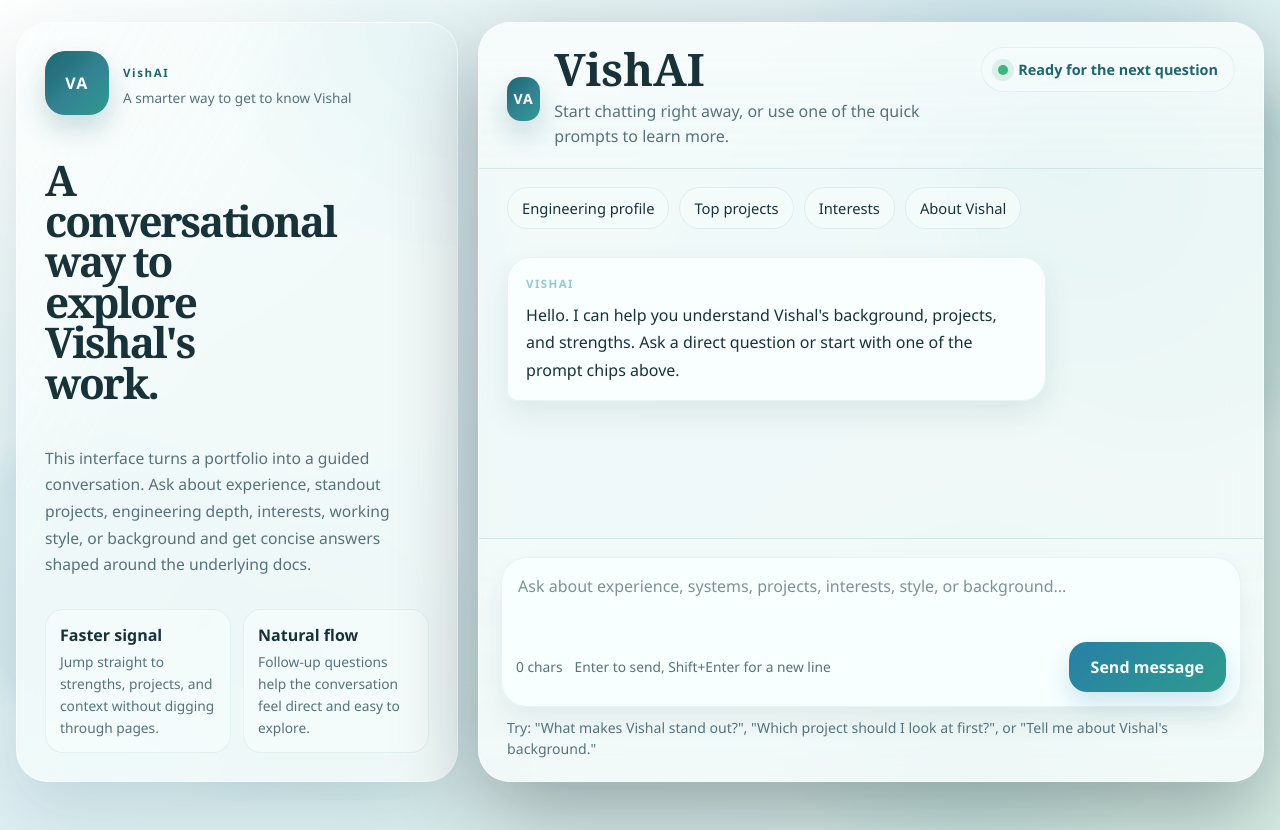
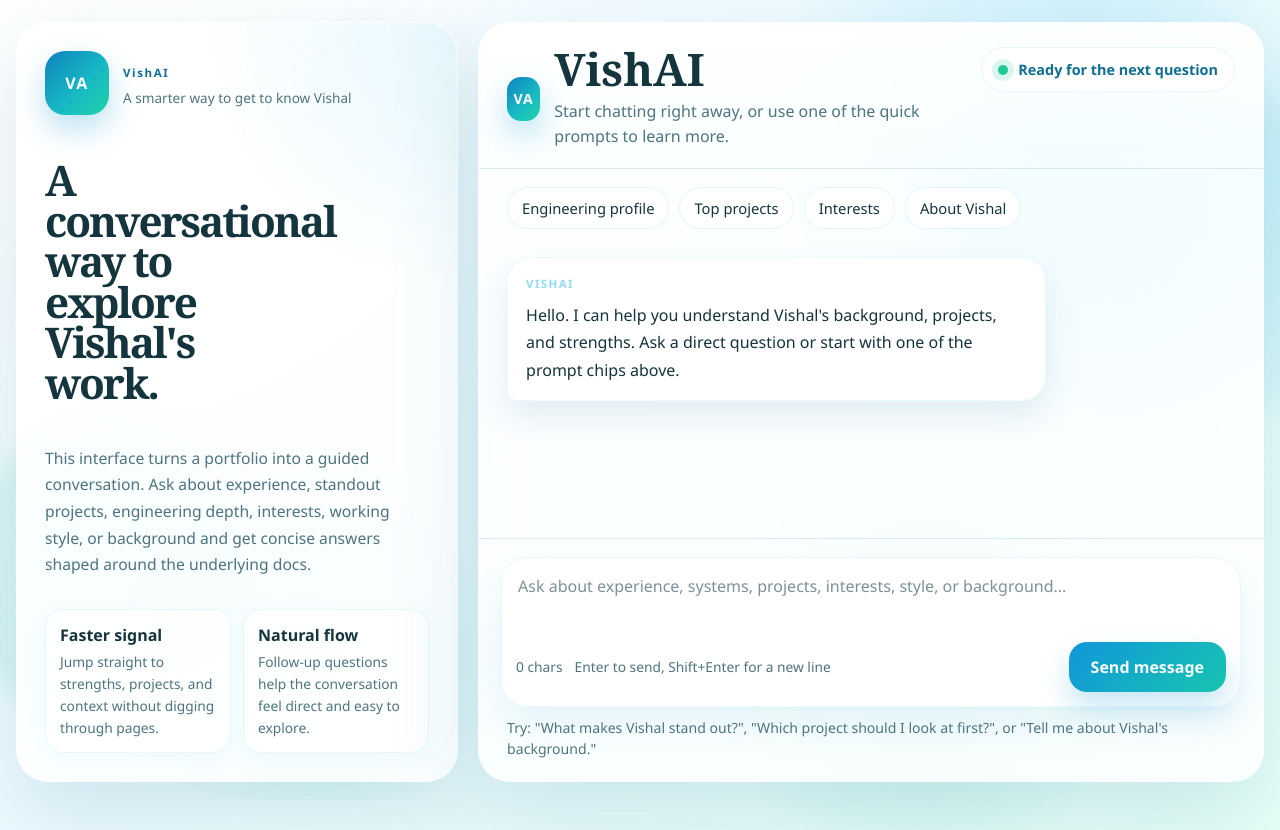
Before and after one commit to Vtestcode/VishAI, a FastAPI app: page / in a window 1280 px wide. Run offline with FastAPI, Linux system fonts and the light colour scheme.

Commit message:
Brighten UI with vibrant blue green palette

```diff
--- a/static/styles.css
+++ b/static/styles.css
@@ -1,20 +1,20 @@
 :root {
-  --bg: #edf7f8;
-  --paper: rgba(244, 252, 251, 0.82);
-  --paper-strong: rgba(248, 255, 255, 0.94);
-  --paper-soft: rgba(239, 251, 248, 0.64);
-  --ink: #18323a;
-  --muted: #56737a;
-  --line: rgba(34, 109, 120, 0.14);
-  --gold: #2e9b8f;
-  --gold-soft: #8cd8c9;
-  --forest: #1d6670;
-  --clay: #2780a6;
-  --sky: #7dbed3;
-  --user-bubble: linear-gradient(135deg, #1b6f8f, #2d8aa5 52%, #2e9b8f 118%);
-  --bot-bubble: rgba(249, 255, 255, 0.96);
-  --shadow-lg: 0 26px 70px rgba(36, 81, 92, 0.16);
-  --shadow-md: 0 14px 30px rgba(36, 81, 92, 0.1);
+  --bg: #f5feff;
+  --paper: rgba(255, 255, 255, 0.84);
+  --paper-strong: rgba(255, 255, 255, 0.96);
+  --paper-soft: rgba(244, 255, 254, 0.74);
+  --ink: #14343e;
+  --muted: #4d7480;
+  --line: rgba(31, 143, 165, 0.16);
+  --gold: #18c1a3;
+  --gold-soft: #92f0de;
+  --forest: #0d6f93;
+  --clay: #1395d3;
+  --sky: #76d4f4;
+  --user-bubble: linear-gradient(135deg, #1395d3, #1ab5c8 52%, #18c1a3 118%);
+  --bot-bubble: rgba(255, 255, 255, 0.97);
+  --shadow-lg: 0 30px 80px rgba(31, 117, 145, 0.16);
+  --shadow-md: 0 16px 34px rgba(31, 117, 145, 0.12);
   --radius-xl: 32px;
   --radius-lg: 24px;
   --radius-md: 18px;
@@ -33,10 +33,10 @@ body {
   font-family: "Segoe UI", Tahoma, Geneva, Verdana, sans-serif;
   color: var(--ink);
   background:
-    radial-gradient(circle at top left, rgba(255, 255, 255, 0.9), transparent 24%),
-    radial-gradient(circle at 80% 16%, rgba(125, 190, 211, 0.28), transparent 22%),
-    radial-gradient(circle at 76% 82%, rgba(46, 155, 143, 0.16), transparent 18%),
-    linear-gradient(140deg, #f2fbfa 0%, #deeff3 44%, #d8efe7 100%);
+    radial-gradient(circle at 14% 12%, rgba(255, 255, 255, 0.98), transparent 26%),
+    radial-gradient(circle at 82% 18%, rgba(118, 212, 244, 0.34), transparent 24%),
+    radial-gradient(circle at 72% 78%, rgba(24, 193, 163, 0.22), transparent 20%),
+    linear-gradient(140deg, #ffffff 0%, #edfaff 44%, #e9fff8 100%);
 }
 
 .page-shell {
@@ -55,9 +55,9 @@ body {
 
 .mesh {
   background:
-    radial-gradient(circle at 12% 12%, rgba(255, 255, 255, 0.64), transparent 20%),
-    radial-gradient(circle at 88% 26%, rgba(125, 190, 211, 0.18), transparent 18%),
-    radial-gradient(circle at 24% 82%, rgba(29, 102, 112, 0.12), transparent 16%);
+    radial-gradient(circle at 12% 12%, rgba(255, 255, 255, 0.8), transparent 20%),
+    radial-gradient(circle at 88% 26%, rgba(118, 212, 244, 0.24), transparent 18%),
+    radial-gradient(circle at 24% 82%, rgba(24, 193, 163, 0.16), transparent 16%);
 }
 
 .glow::before,
@@ -74,7 +74,7 @@ body {
   height: 24rem;
   top: 8%;
   right: -4rem;
-  background: rgba(46, 155, 143, 0.12);
+  background: rgba(118, 212, 244, 0.2);
 }
 
 .glow::after {
@@ -82,7 +82,7 @@ body {
   height: 18rem;
   bottom: 10%;
   left: -3rem;
-  background: rgba(39, 128, 166, 0.1);
+  background: rgba(24, 193, 163, 0.16);
 }
 
 .noise {
@@ -118,7 +118,7 @@ body {
 .glass-panel {
   background: var(--paper);
   backdrop-filter: blur(20px);
-  border: 1px solid rgba(255, 255, 255, 0.55);
+  border: 1px solid rgba(255, 255, 255, 0.8);
   border-radius: var(--radius-xl);
   box-shadow: var(--shadow-lg);
 }
@@ -138,8 +138,8 @@ body {
   position: absolute;
   inset: 0;
   background:
-    linear-gradient(120deg, rgba(255, 255, 255, 0.45), transparent 38%),
-    radial-gradient(circle at top right, rgba(125, 190, 211, 0.12), transparent 28%);
+    linear-gradient(120deg, rgba(255, 255, 255, 0.75), transparent 38%),
+    radial-gradient(circle at top right, rgba(118, 212, 244, 0.18), transparent 30%);
   pointer-events: none;
 }
 
@@ -161,8 +161,8 @@ body {
   align-items: center;
   justify-content: center;
   color: #fff;
-  background: linear-gradient(135deg, var(--forest), #338493 56%, var(--gold));
-  box-shadow: 0 14px 28px rgba(29, 102, 112, 0.22);
+  background: linear-gradient(135deg, #0f82be, #17b8c4 56%, #21d4a8);
+  box-shadow: 0 14px 30px rgba(19, 149, 211, 0.28);
   font-weight: 800;
   letter-spacing: 0.08em;
 }
@@ -279,8 +279,9 @@ body {
 .highlight-card {
   padding: 14px;
   border-radius: 18px;
-  background: rgba(244, 253, 252, 0.72);
-  border: 1px solid rgba(34, 109, 120, 0.08);
+  background: rgba(255, 255, 255, 0.74);
+  border: 1px solid rgba(118, 212, 244, 0.18);
+  box-shadow: 0 10px 22px rgba(118, 212, 244, 0.08);
 }
 
 .highlight-card strong {
@@ -301,7 +302,7 @@ body {
   flex-direction: column;
   min-height: 0;
   min-height: 760px;
-  box-shadow: 0 32px 85px rgba(1, 13, 20, 0.32);
+  box-shadow: 0 36px 90px rgba(46, 133, 158, 0.18);
 }
 
 .chat-topbar {
@@ -311,7 +312,7 @@ body {
   gap: 16px;
   padding: 24px 28px 18px;
   border-bottom: 1px solid var(--line);
-  background: linear-gradient(180deg, rgba(255, 255, 255, 0.36), rgba(255, 255, 255, 0.1));
+  background: linear-gradient(180deg, rgba(255, 255, 255, 0.62), rgba(244, 255, 254, 0.28));
 }
 
 .chat-topbar h1,
@@ -335,8 +336,8 @@ body {
   gap: 10px;
   padding: 12px 16px;
   border-radius: 999px;
-  background: rgba(244, 252, 251, 0.78);
-  border: 1px solid rgba(34, 109, 120, 0.08);
+  background: rgba(255, 255, 255, 0.88);
+  border: 1px solid rgba(118, 212, 244, 0.18);
   font-size: 0.9rem;
   font-weight: 700;
   color: var(--forest);
@@ -348,8 +349,8 @@ body {
   width: 10px;
   height: 10px;
   border-radius: 50%;
-  background: #3db37d;
-  box-shadow: 0 0 0 6px rgba(61, 179, 125, 0.14);
+  background: #20c997;
+  box-shadow: 0 0 0 6px rgba(32, 201, 151, 0.16);
 }
 
 .quick-prompts {
@@ -360,8 +361,8 @@ body {
 }
 
 .prompt-chip {
-  border: 1px solid rgba(34, 109, 120, 0.1);
-  background: rgba(245, 253, 252, 0.82);
+  border: 1px solid rgba(118, 212, 244, 0.22);
+  background: rgba(255, 255, 255, 0.88);
   color: var(--ink);
   border-radius: 999px;
   padding: 10px 14px;
@@ -373,8 +374,8 @@ body {
 
 .prompt-chip:hover {
   transform: translateY(-1px);
-  border-color: rgba(29, 102, 112, 0.24);
-  background: rgba(255, 255, 255, 0.92);
+  border-color: rgba(24, 193, 163, 0.34);
+  background: rgba(245, 255, 253, 0.98);
 }
 
 .chat-messages {
@@ -421,7 +422,7 @@ body {
 .message.bot {
   align-self: flex-start;
   background: var(--bot-bubble);
-  border: 1px solid rgba(34, 109, 120, 0.08);
+  border: 1px solid rgba(118, 212, 244, 0.14);
   border-bottom-left-radius: 10px;
 }
 
@@ -451,14 +452,14 @@ body {
   width: 38px;
   height: 10px;
   border-radius: 999px;
-  background: linear-gradient(90deg, rgba(125, 190, 211, 0.16), rgba(29, 102, 112, 0.88), rgba(46, 155, 143, 0.16));
+  background: linear-gradient(90deg, rgba(118, 212, 244, 0.18), rgba(19, 149, 211, 0.92), rgba(24, 193, 163, 0.2));
   animation: pulse 1.2s infinite ease-in-out;
 }
 
 .chat-input-area {
   padding: 18px 22px 22px;
   border-top: 1px solid var(--line);
-  background: linear-gradient(180deg, rgba(255, 255, 255, 0.18), rgba(255, 255, 255, 0.08));
+  background: linear-gradient(180deg, rgba(255, 255, 255, 0.3), rgba(240, 255, 252, 0.18));
 }
 
 .composer {
@@ -467,8 +468,8 @@ body {
   padding: 14px;
   border-radius: 26px;
   background: var(--paper-strong);
-  border: 1px solid rgba(34, 109, 120, 0.08);
-  box-shadow: 0 14px 26px rgba(36, 81, 92, 0.08);
+  border: 1px solid rgba(118, 212, 244, 0.16);
+  box-shadow: 0 18px 34px rgba(69, 167, 194, 0.12);
 }
 
 .composer textarea {
@@ -512,14 +513,15 @@ body {
   font: inherit;
   font-weight: 700;
   color: #f7fffd;
-  background: linear-gradient(135deg, var(--clay), var(--gold));
+  background: linear-gradient(135deg, #1196da, #17c5b0);
   cursor: pointer;
-  box-shadow: 0 12px 24px rgba(39, 128, 166, 0.2);
-  transition: transform 0.18s ease, opacity 0.18s ease;
+  box-shadow: 0 14px 28px rgba(19, 149, 211, 0.24);
+  transition: transform 0.18s ease, opacity 0.18s ease, box-shadow 0.18s ease;
 }
 
 .send-button:hover {
   transform: translateY(-1px);
+  box-shadow: 0 18px 32px rgba(19, 149, 211, 0.3);
 }
 
 .send-button:disabled {
@@ -541,8 +543,9 @@ body {
   display: flex;
   flex-direction: column;
   background:
-    radial-gradient(circle at top left, rgba(255, 255, 255, 0.88), transparent 22%),
-    linear-gradient(145deg, #f3fbfb, #ddefef 48%, #d7eee7 100%);
+    radial-gradient(circle at top left, rgba(255, 255, 255, 0.96), transparent 22%),
+    radial-gradient(circle at 84% 16%, rgba(118, 212, 244, 0.24), transparent 20%),
+    linear-gradient(145deg, #ffffff, #effaff 48%, #e7fff8 100%);
 }
 
 .widget-topbar {
@@ -551,8 +554,8 @@ body {
   justify-content: space-between;
   gap: 12px;
   padding: 18px;
-  border-bottom: 1px solid rgba(34, 109, 120, 0.1);
-  background: rgba(247, 253, 252, 0.76);
+  border-bottom: 1px solid rgba(118, 212, 244, 0.16);
+  background: rgba(255, 255, 255, 0.82);
   backdrop-filter: blur(12px);
 }
 
```
